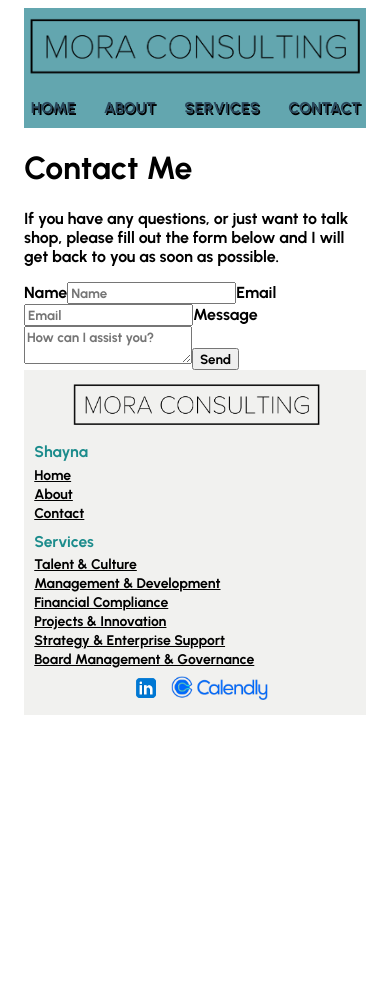
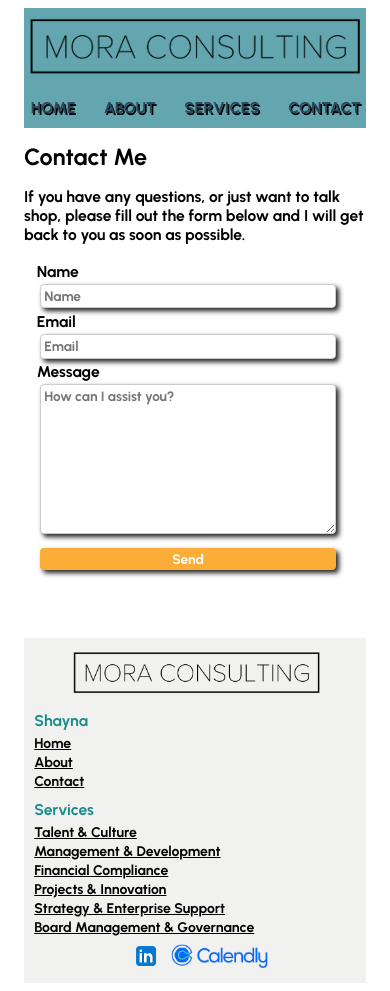
Before and after one commit to Paulsig007/Shayna-Mora-Consulting, a React (Create React App) app in the folder client/: page /contact in a window 390 px wide. Before the commit the page ends 844 px from the top, so only its background shows below. Built offline with nearby package versions, Linux system fonts and the light colour scheme; a web font is replaced by a local one.

Commit message:
add emailjs form, with mobile-responsive styling

```diff
--- a/client/src/pages/contact/Contact.js
+++ b/client/src/pages/contact/Contact.js
@@ -1,6 +1,7 @@
 import React, { useRef } from "react";
 import emailjs from "@emailjs/browser";
 import styles from "./Contact.module.css";
+import Grid from "@mui/material/Grid";
 
 function Contact() {
   const form = useRef();
@@ -8,41 +9,78 @@ function Contact() {
   const sendEmail = (e) => {
     e.preventDefault();
 
-        emailjs.sendForm(
-            "service_3z6xw3o",
-            "template_3z6xw3o",
+    emailjs
+      .sendForm(
+        "service_xoptlf6",
+        "template_dvg0ptr",
         form.current,
-            "user_3z6xw3o"
-        ).then((result) => {
+        "Z9H-fpcVpqK5dqCqm"
+      )
+      .then(
+        (result) => {
           console.log(result.text);
-        }, (error) => {
+        },
+        (error) => {
           console.log(error.text);
-        });
+        }
+      );
   };
 
   return (
-        <div className={styles.componentContainer}>
-        <div className={styles.contactBackground}>
+    <Grid
+      container
+      spacing={2}
+      sx={{
+        display: "flex",
+        flexDirection: "column",
+      }}
+    >
+      <Grid
+        item
+        sm={12}
+        sx={{
+          display: "flex",
+          flexDirection: "column",
+          alignItems: "flex-start",
+          justifyContent: "flex-start",
+        }}
+      >
         <h1 className={styles.contactTitle}>Contact Me</h1>
+      </Grid>
+      <Grid item sm={12}>
         <p className={styles.contactText}>
           If you have any questions, or just want to talk shop, please fill out
           the form below and I will get back to you as soon as possible.
         </p>
+      </Grid>
       <form ref={form} onSubmit={sendEmail}>
+        <Grid item sm={12}>
           <label className={styles.conLabel}>Name</label>
+        </Grid>
+        <Grid item sm={12}>
           <input type="text" name="user_name" placeholder="Name" />
+        </Grid>
+        <Grid item sm={12}>
           <label className={styles.conLabel}>Email</label>
+        </Grid>
+        <Grid item sm={12}>
           <input type="email" name="user_email" placeholder="Email" />
+        </Grid>
+        <Grid item sm={12}>
           <label className={styles.conLabel}>Message</label>
+        </Grid>
+        <Grid item sm={12}>
           <textarea
             id="contMessage"
             name="message"
             placeholder="How can I assist you?"
           />
-          <input className="sendBtn" type="submit" value="Send" />
+        </Grid>
+        <Grid item sm={12}>
+          <input type="submit" value="Send" />
+        </Grid>
       </form>
-      </div>
-      </div>
+    </Grid>
   );
 }
 
--- a/client/src/pages/contact/Contact.module.css
+++ b/client/src/pages/contact/Contact.module.css
@@ -0,0 +1,108 @@
+.contactTitle {
+  margin-bottom: 0;
+}
+
+.contactText {
+  margin-top: 0;
+  margin-bottom: 5%;
+}
+
+form {
+  margin-left: 8%;
+}
+
+.conLabel {
+  margin-top: 1%;
+  font-size: 2vw;
+}
+
+input[type="text"],
+input[type="email"],
+select {
+  font-size: 2vw;
+  width: 90%;
+  padding: 1%;
+  margin: 1%;
+  border: 1px solid #ccc;
+  border-radius: 4px;
+  box-sizing: border-box;
+  box-shadow: 3px 3px 5px #20201f;
+}
+
+textarea {
+  font-size: 2vw;
+  width: 90%;
+  height: 150px;
+  padding: 1%;
+  margin: 1%;
+  border: 1px solid #ccc;
+  border-radius: 4px;
+  box-sizing: border-box;
+  box-shadow: 3px 3px 5px #20201f;
+}
+
+input[type="submit"] {
+  font-size: 2vw;
+  width: 90%;
+  font-weight: 700;
+  background-color: #fcad37;
+  color: white;
+  padding: 1%;
+  margin-left: 1%;
+  margin-top: 2%;
+  border: none;
+  border-radius: 4px;
+  cursor: pointer;
+  box-shadow: 3px 3px 5px #20201f;
+  margin-bottom: 50%;
+}
+
+input[type="submit"]:hover {
+  transform: scale(1.02);
+}
+
+@media screen and (max-width: 1600px) {
+  .contactTitle {
+    font-size: 3.2vw;
+  }
+  .contactText {
+    font-size: 2vw;
+  }
+}
+
+@media screen and (max-width: 1200px) {
+  .contactTitle {
+    font-size: 3.6vw;
+  }
+  .contactText {
+    font-size: 2.4vw;
+  }
+}
+
+@media screen and (max-width: 900px) {
+  .contactTitle {
+    font-size: 5vw;
+  }
+  .contactText {
+    font-size: 3.2vw;
+  }
+}
+
+@media screen and (max-width: 600px) {
+  .contactTitle {
+    font-size: 6vw;
+  }
+  .contactText {
+    font-size: 4vw;
+  }
+  .conLabel {
+    font-size: 4vw;
+  }
+  input[type="text"],
+  input[type="email"],
+  input[type="submit"],
+  textarea,
+  select {
+    font-size: 3.5vw;
+  }
+}
```
Lines whose indentation alone changed are shown as unchanged.
